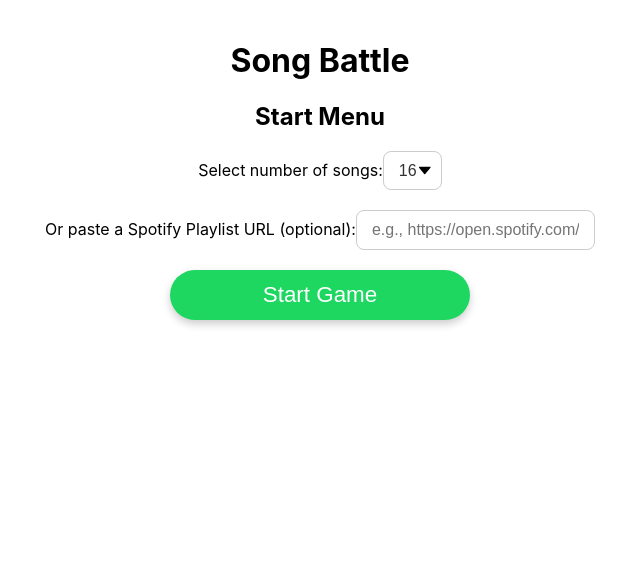
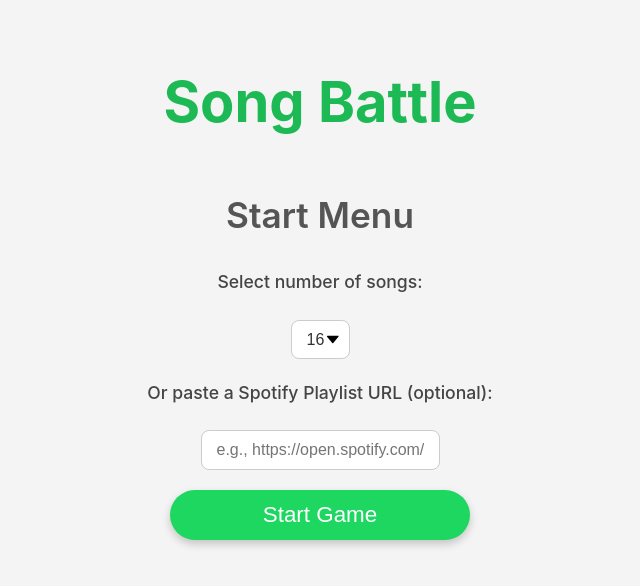
Before and after one commit to JurijFricke/songbattle, a React (Create React App) app: page / in a window 1280 px wide. Shown: the top 586 px of the page, without its empty margins (320-960 px from the left). Built offline with nearby package versions, Linux system fonts and the light colour scheme.

Commit message:
Enhance global typography and spacing

```diff
--- a/src/index.css
+++ b/src/index.css
@@ -5,6 +5,45 @@ body {
     sans-serif;
   -webkit-font-smoothing: antialiased;
   -moz-osx-font-smoothing: grayscale;
+  font-size: 1.1rem; /* Slightly larger base font */
+  line-height: 1.6; /* Improved readability */
+  color: #333; /* Darker text color */
+  background-color: #f4f4f4; /* Light background for spacious feel */
+}
+
+h1 {
+  font-size: 3.5rem; /* Larger title */
+  font-weight: 700; /* Bolder */
+  color: #1DB954; /* Spotify green */
+  margin-bottom: 40px; /* More space below title */
+}
+
+h2 {
+  font-size: 2.2rem;
+  font-weight: 600;
+  color: #555;
+  margin-top: 30px;
+  margin-bottom: 25px;
+}
+
+h3 {
+  font-size: 1.5rem;
+  font-weight: 500;
+  color: #777;
+  margin-top: 20px;
+  margin-bottom: 15px;
+}
+
+label {
+  display: block; /* Make labels block-level for margin-bottom to work */
+  margin-bottom: 8px; /* Space between label and input/select */
+  font-weight: 500; /* Slightly bolder labels */
+  color: #444;
+}
+
+/* Ensure form elements have top margin if not already covered */
+.custom-select, .custom-input {
+  margin-top: 15px; /* Add consistent top margin to form controls */
 }
 
 code {
@@ -20,7 +59,7 @@ code {
   border: none;
   border-radius: 25px;
   cursor: pointer;
-  margin-top: 10px;
+  margin-top: 10px; /* Adjusted due to global margin-top for form controls */
   width: 100%;
   max-width: 250px;
   transition: background-color 0.2s ease, transform 0.1s ease; /* Smooth transitions */
```
Also changed, not shown: 1 other file (tests, documents, lock files or other folders).
